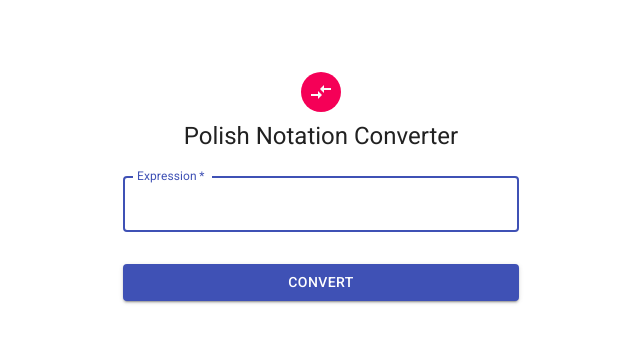
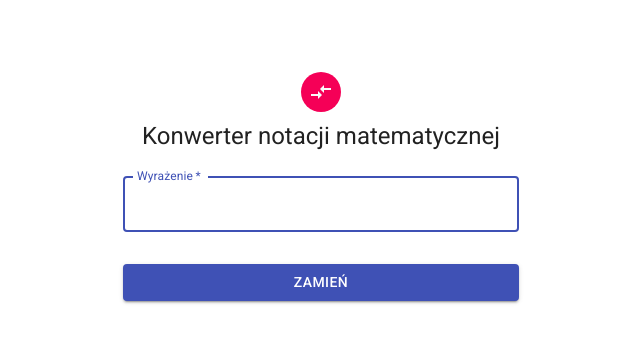
Before and after one commit to gostekk/ProjektPP, a React (Create React App) app: page / in a window 1280 px wide. Shown: the top 342 px of the page, without its empty margins (319-959 px from the left). Built offline with nearby package versions, Linux system fonts and the light colour scheme.

Commit message:
Correct translation

```diff
--- a/src/App.js
+++ b/src/App.js
@@ -159,7 +159,7 @@ function App() {
           <CompareArrowsIcon />
         </Avatar>
         <Typography component="h1" variant="h5">
-          Polish Notation Converter
+          Konwerter notacji matematycznej
         </Typography>
         <form className={classes.form} noValidate onSubmit={(e) => e.preventDefault()}>
           <TextField
@@ -169,7 +169,7 @@ function App() {
             required
             fullWidth
             id="expression"
-            label="Expression"
+            label="Wyrażenie"
             name="expression"
             autoComplete="off"
             autoFocus
@@ -182,14 +182,14 @@ function App() {
             color="primary"
             className={classes.submit}
           >
-            Convert
+            Zamień
           </Button>
           <ExpDialog selectedValue={selectedValue} open={open} list={list} onClose={handleClose} />
           { selectedValue !== undefined
             ? (
             <Grid container>
               <InputBase className={classes.input} readOnly value={result.value} />
-              <Tooltip title="Copy to clipboard" placement="top">
+              <Tooltip title="Kopiuj do schowka" placement="top">
                 <IconButton
                   color="primary"
                   className={classes.iconButton}
@@ -215,10 +215,10 @@ function App() {
                 showTitle: false
               }}
               columns={[
-                { title: "No.", field: "id" },
-                { title: "Expression", field: "expression" },
-                { title: "Stack", field: "stack" },
-                { title: "Result", field: "output" },
+                { title: "Nr.", field: "id" },
+                { title: "Znak", field: "expression" },
+                { title: "Stos", field: "stack" },
+                { title: "Wynik", field: "output" },
               ]}
               data={result.operations}
               title={result.value}
@@ -237,9 +237,9 @@ function App() {
                 showTitle: false
               }}
               columns={[
-                { title: "No.", field: "id" },
-                { title: "Expression", field: "expression" },
-                { title: "Stack", field: "stack" },
+                { title: "Nr.", field: "id" },
+                { title: "Znak", field: "expression" },
+                { title: "Stos", field: "stack" },
               ]}
               data={result.operations}
               title={result.value}
--- a/src/Components/Dialog.js
+++ b/src/Components/Dialog.js
@@ -23,7 +23,7 @@ function ExpDialog(props) {
         aria-labelledby="responsive-dialog-title"
         {...other}
       >
-        <DialogTitle id="responsive-dialog-title">{"Convert to?"}</DialogTitle>
+        <DialogTitle id="responsive-dialog-title">{"Wybierz notacje?"}</DialogTitle>
         <List>
         {list.map(notation => (
           <ListItem button onClick={() => handleListItemClick(notation.id)} key={notation.id}>
```
